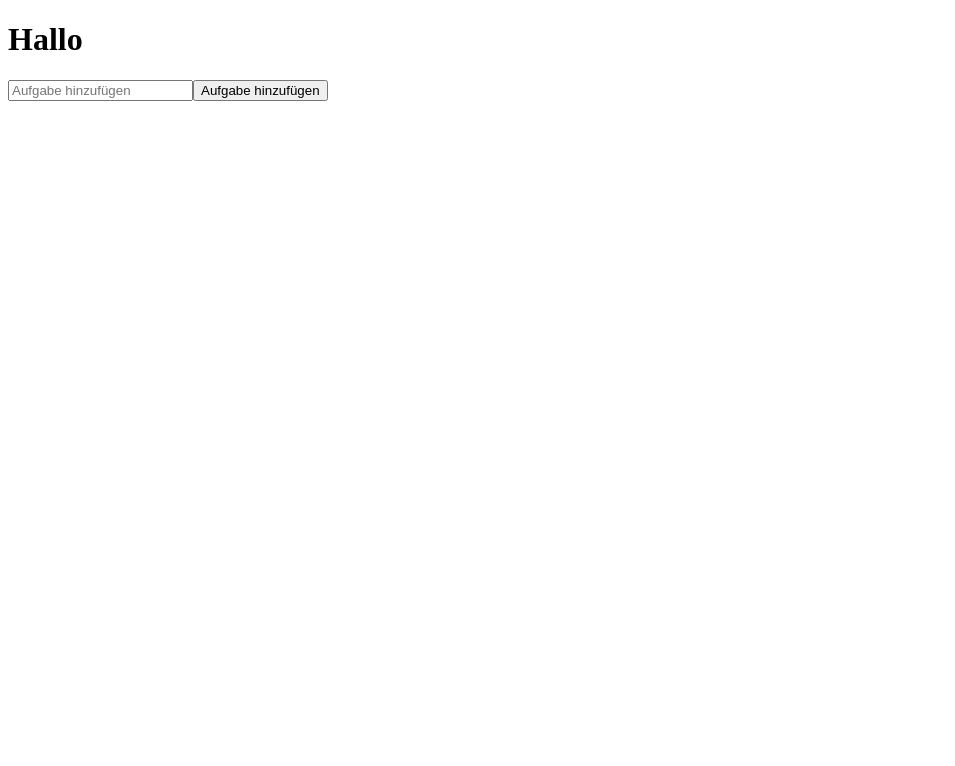
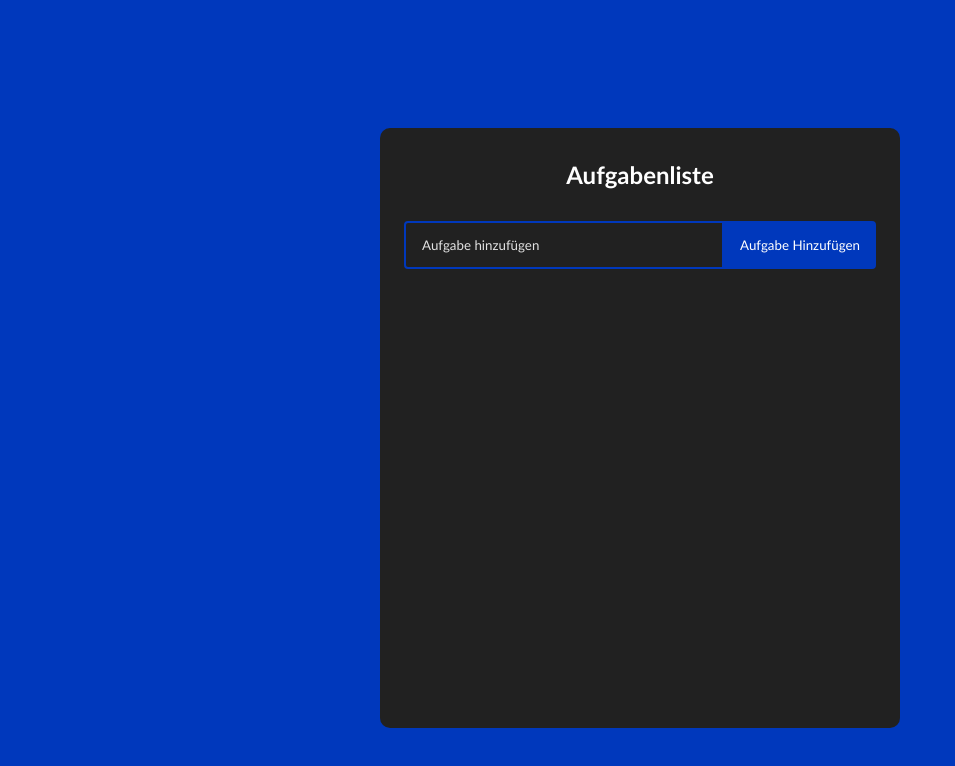
Before and after one commit to MDDakki/Aufgabenliste, a React (Create React App) app: page / in a window 1280 px wide. Shown: the top 766 px of the page, without its empty margins (0-955 px from the left). Built offline with nearby package versions, Linux system fonts and the light colour scheme.

Commit message:
Style & CSS

```diff
--- a/src/App.css
+++ b/src/App.css
@@ -1,38 +1,97 @@
-.App {
-  text-align: center;
+* {
+  font-family: 'Trebuchet MS', 'Lucida Sans Unicode', 'Lucida Grande', 'Lucida Sans', Arial, sans-serif;
+  padding: 0;
+  margin: 0;
+  box-sizing: border-box;
 }
 
-.App-logo {
-  height: 40vmin;
-  pointer-events: none;
+body {
+  background-color: rgb(0, 56, 188);
 }
 
-@media (prefers-reduced-motion: no-preference) {
-  .App-logo {
-    animation: App-logo-spin infinite 20s linear;
-  }
+h1 {
+  margin: 32px 0;
+  color: #fff;
+  font-size: 24px;
 }
 
-.App-header {
-  background-color: #282c34;
-  min-height: 100vh;
+.todo__app {
+  width: 520px;
+  min-height: 600px;
   display: flex;
   flex-direction: column;
-  align-items: center;
-  justify-content: center;
-  font-size: calc(10px + 2vmin);
-  color: white;
+  justify-content: start;
+  background: #212121;
+  text-align: center;
+  margin: 128px auto;
+  border-radius: 10px;
+  padding-bottom: 32px;
 }
 
-.App-link {
-  color: #61dafb;
+.todo__form {
+  margin-bottom: 32px;
 }
 
-@keyframes App-logo-spin {
-  from {
-    transform: rotate(0deg);
-  }
-  to {
-    transform: rotate(360deg);
-  }
+.todo__input {
+  padding: 14px 32px 14px 16px;
+  border-radius: 4px 0 0 4px;
+  border: 2px solid rgb(0, 56, 188);
+  outline: none;
+  width: 320px;
+  background: transparent;
+  color: #fff;
 }
+
+.todo__input::placeholder {
+  color: #e2e2e2;
+}
+
+.todo__taste {
+  padding: 16px;
+  border: none;
+  border-radius: 0 4px 4px 0;
+  cursor: pointer;
+  outline: none;
+  background-color: rgb(0, 56, 188) ;
+  color: #fff;
+  text-transform: capitalize;
+}
+
+.todo__container {
+  display: flex;
+  flex-direction: row;
+  position: relative;
+}
+
+.todo__row {
+  display: flex;
+  justify-content: space-between;
+  align-items: center;
+  margin: 4px auto;
+  color: #fff;
+  background: linear-gradient(
+    90deg,
+    rgb(20, 130, 255) 0%,
+    rgb(4, 50, 175) 100%
+  );
+
+  padding: 16px;
+  border-radius: 5px;
+  width: 90%;
+}
+
+.icons {
+  display: flex;
+  align-items: center;
+  font-size: 24px;
+  cursor: pointer;
+}
+
+.delete__icon {
+  margin-right: 5px;
+  color: #fff;
+}
+
+.edit__icon {
+  color: #fff;
+}
--- a/src/App.js
+++ b/src/App.js
@@ -3,7 +3,7 @@ import TodoListe from './components/TodoListe';
 
 function App() {
   return (
-    <div className="Todo__app">
+    <div className="todo__app">
       <TodoListe />
     </div>
   );
--- a/src/components/TodoForm.jsx
+++ b/src/components/TodoForm.jsx
@@ -1,8 +1,13 @@
-import React, { useState } from 'react';
+import React, { useState, useEffect, useRef } from 'react';
 
 // funktion für das erstellen eines todo formular
 function TodoForm(props) {
  const [input, setInput] = useState('');
+
+ const inputRef = useRef(null)
+ useEffect(() => {
+  inputRef.current.focus()
+ })
 
  // funktion zum verarbeiten der eingabe änderung
  const GriffChange = e => {
@@ -29,6 +34,7 @@ function TodoForm(props) {
             value={input} name='text'
             className='todo__input'
             onChange={GriffChange}
+            ref={inputRef}
             />
             <button className='todo__taste'>Aufgabe hinzufügen</button>
         </form>
--- a/src/components/TodoListe.jsx
+++ b/src/components/TodoListe.jsx
@@ -49,7 +49,7 @@ function TodoListe() {
 
  return (
     <div>
-        <h1>Hallo</h1>
+        <h1>Aufgabenliste</h1>
         <TodoForm onSubmit={addTodo} />
         <Todo todos={todos} completeTodo={completeTodo} removeTodo={removeTodo} updateTodo={updateTodo}></Todo>
     </div>
```
